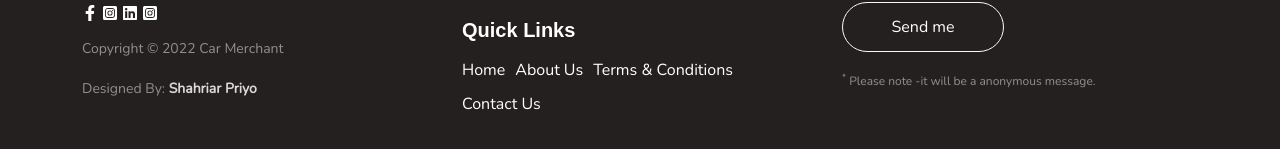
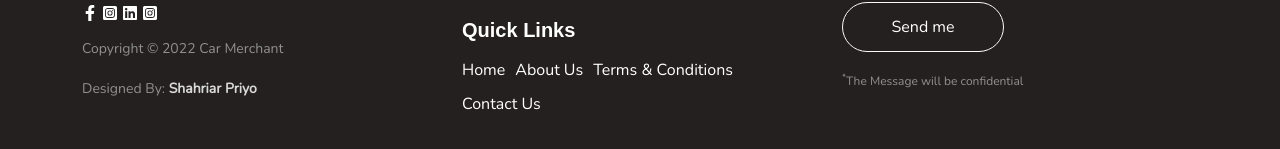
Before and after one commit to ShahriarPriyo/Warehouse-Management-Client-Side, a React (Create React App) app: page / in a window 1280 px wide. Shown: the part 2730-2879 px from the top of the page. Built offline with nearby package versions, Linux system fonts and the light colour scheme; no server answers; the HTML template or start-up script is replaced by a standard one; a web font is replaced by a local one.

Commit message:
footer updated

```diff
--- a/src/Components/Footer/Footer.js
+++ b/src/Components/Footer/Footer.js
@@ -80,7 +80,7 @@ const Footer = () => {
                                                 value="Send me"
                                             />
                                         </form>
-                                        <span><sup>*</sup> Please note -it will be a anonymous message.</span>
+                                        <span><sup>*</sup>The Message will be confidential</span>
                                     </div>
                                 </div>
                             </div>
```
